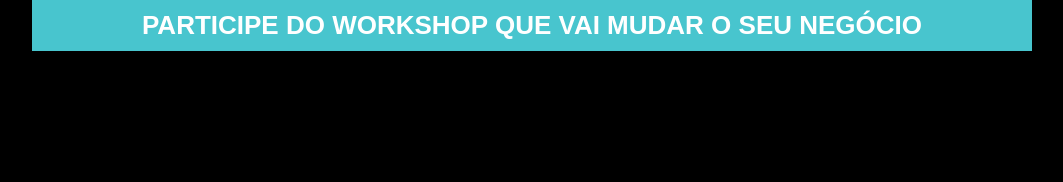
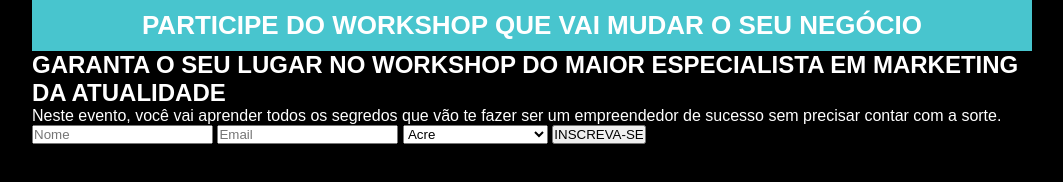
Before and after one commit to bryanboone05/Projeto-Captura, a plain HTML site: page index.html in a window 1280 px wide. Shown: the whole page, without its empty margins (108-1171 px from the left). Drawn offline with Linux system fonts and the light colour scheme.

Commit message:
Commit-1

```diff
--- a/css/style.css
+++ b/css/style.css
@@ -22,3 +22,6 @@ header{
     font-size: 26px;
 
 }
+section{
+    color: white;
+}
--- a/index.html
+++ b/index.html
@@ -16,6 +16,47 @@
                 PARTICIPE DO WORKSHOP QUE VAI MUDAR O SEU NEGÓCIO
             </h1>
         </header>
+        <section>
+            <div class="formContainer">
+                <h2>GARANTA O SEU LUGAR NO WORKSHOP DO MAIOR ESPECIALISTA EM MARKETING DA ATUALIDADE</h2>
+                <p>Neste evento, você vai aprender todos os segredos que vão te fazer ser um empreendedor de sucesso sem
+                    precisar contar com a sorte.</p>
+                <form>
+                    <input id="name" name="name" type="text" placeholder="Nome">
+                    <input id="email" name="email" type="email" placeholder="Email">
+                    <select name="uf">
+                        <option value="ac">Acre</option>
+                        <option value="al">Alagoas</option>
+                        <option value="ap">Amapá</option>
+                        <option value="am">Amazonas</option>
+                        <option value="ba">Bahia</option>
+                        <option value="ce">Ceará</option>
+                        <option value="df">Distrito Federal</option>
+                        <option value="es">Espírito Santo</option>
+                        <option value="go">Goiás</option>
+                        <option value="ma">Maranhão</option>
+                        <option value="mt">Mato Grosso</option>
+                        <option value="ms">Mato Grosso do Sul</option>
+                        <option value="mg">Minas Gerais</option>
+                        <option value="pa">Pará</option>
+                        <option value="pb">Paraíba</option>
+                        <option value="pr">Paraná</option>
+                        <option value="pe">Pernambuco</option>
+                        <option value="pi">Piauí</option>
+                        <option value="rj">Rio de Janeiro</option>
+                        <option value="rn">Rio Grande do Norte</option>
+                        <option value="rs">Rio Grande do Sul</option>
+                        <option value="ro">Rondônia</option>
+                        <option value="rr">Roraima</option>
+                        <option value="sc">Santa Catarina</option>
+                        <option value="sp">São Paulo</option>
+                        <option value="se">Sergipe</option>
+                        <option value="to">Tocantins</option>
+                    </select>
+                    <input type="submit" value="INSCREVA-SE">
+                </form>
+            </div>
+        </section>
     </div>
 </body>
 
```
